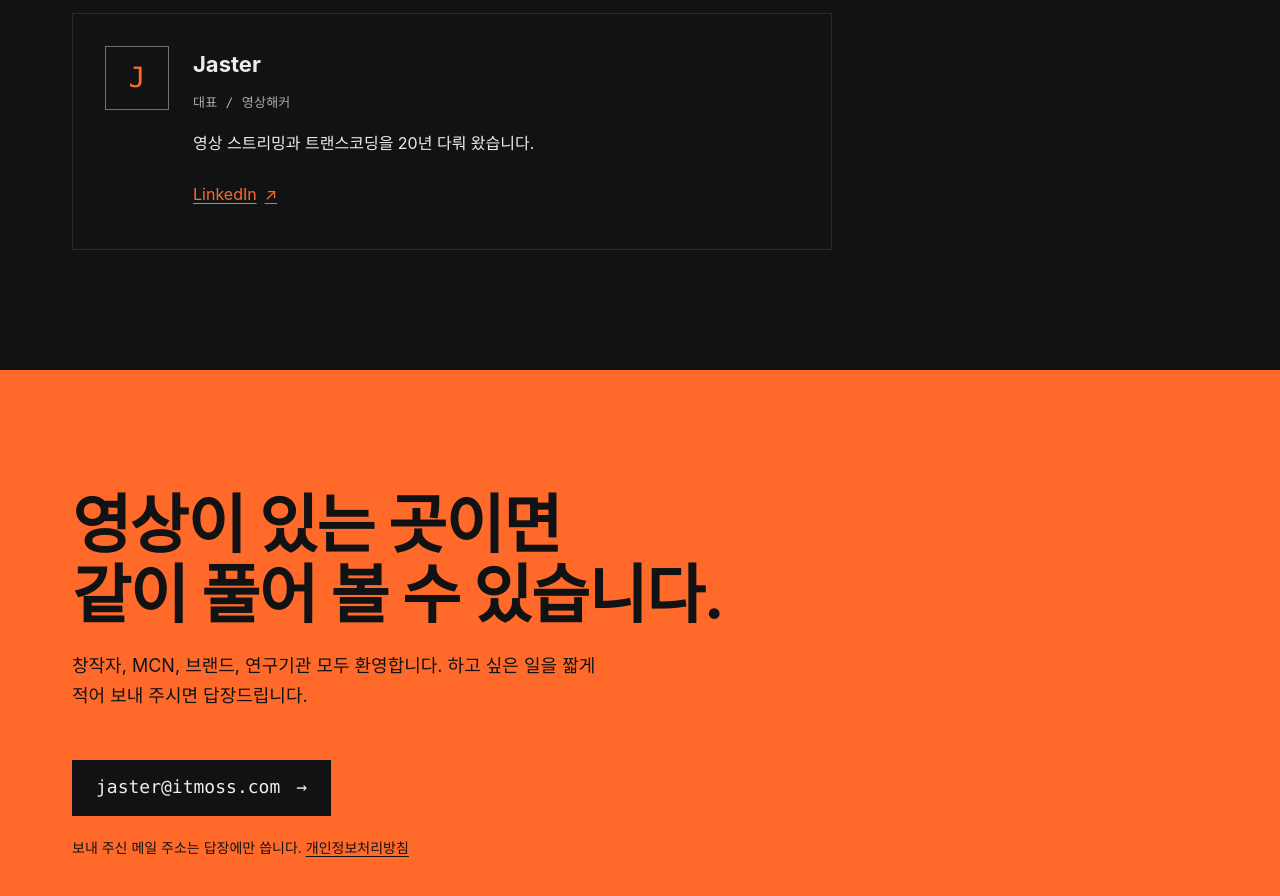
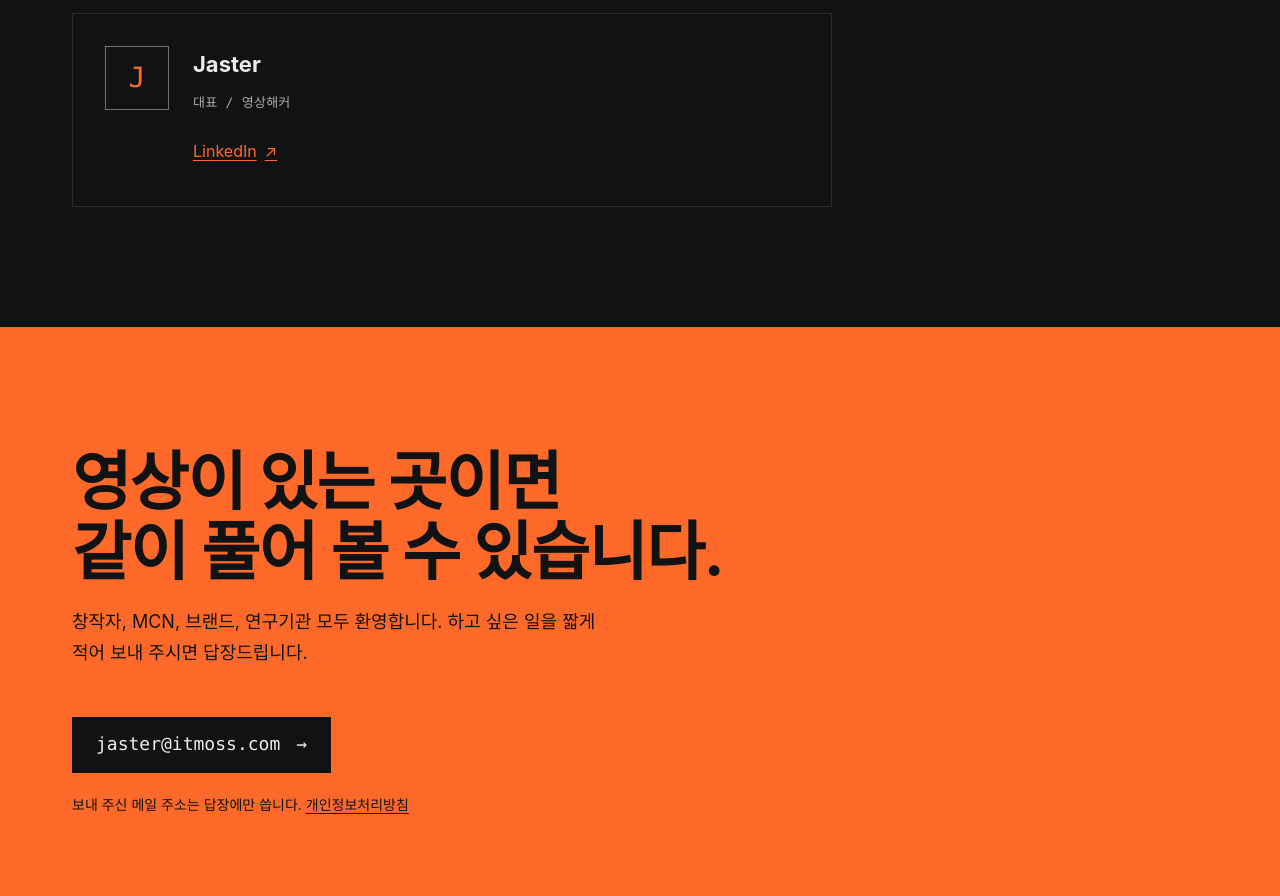
Before and after one commit to itmoss/itmoss-site, an Astro site: page / in a window 1280 px wide. Shown: the part 10240-11136 px from the top of the page. Built offline with nearby package versions, Linux system fonts and the light colour scheme; Astro itself is replaced by a stand-in of ours; a web font is replaced by a local one.

Commit message:
feat(modu/F39): Jaster 한 줄 소개 삭제
Co-Authored-By: Claude Opus 5.5 <noreply@anthropic.com>

```diff
--- a/src/components/home/About.astro
+++ b/src/components/home/About.astro
@@ -110,7 +110,6 @@ const principles = [
         <div class="person__text">
           <p class="person__name">Jaster</p>
           <p class="eyebrow">대표 / 영상해커</p>
-          <p class="person__line">영상 스트리밍과 트랜스코딩을 20년 다뤄 왔습니다.</p>
           <a
             class="person__link"
             href="https://www.linkedin.com/in/jaster1838"
@@ -275,11 +274,6 @@ const principles = [
     font-size: var(--text-xl);
     font-weight: 700;
   }
-  .person__line {
-    margin: var(--space-2) 0 0;
-    line-height: var(--leading-body);
-    word-break: keep-all;
-  }
   body.site .person__link {
     display: inline-flex;
     align-items: center;
```
Also changed, not shown: docs/renewal/copy.md (+0 -1 lines).
